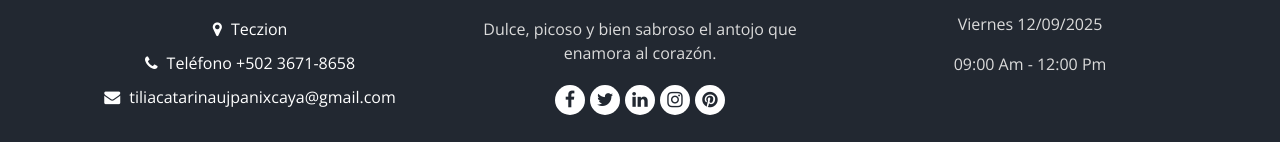
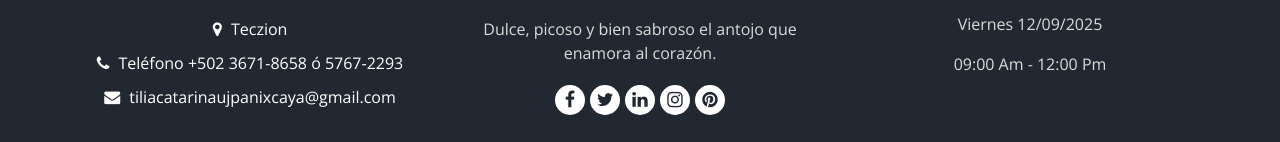
Before and after one commit to mildredgarciag-rgb/edaty, a plain HTML site: page menu.html in a window 1280 px wide. Shown: the part 2045-2187 px from the top of the page. Drawn offline with nearby package versions, Linux system fonts and the light colour scheme; some packages are replaced by stand-ins of ours.

Commit message:
Update menu.html

```diff
--- a/menu.html
+++ b/menu.html
@@ -874,7 +874,7 @@
               <a href="">
                 <i class="fa fa-phone" aria-hidden="true"></i>
                 <span>
-                  Teléfono +502 3671-8658
+                  Teléfono +502 3671-8658 ó 5767-2293
                 </span>
               </a>
               <a href="">
```
